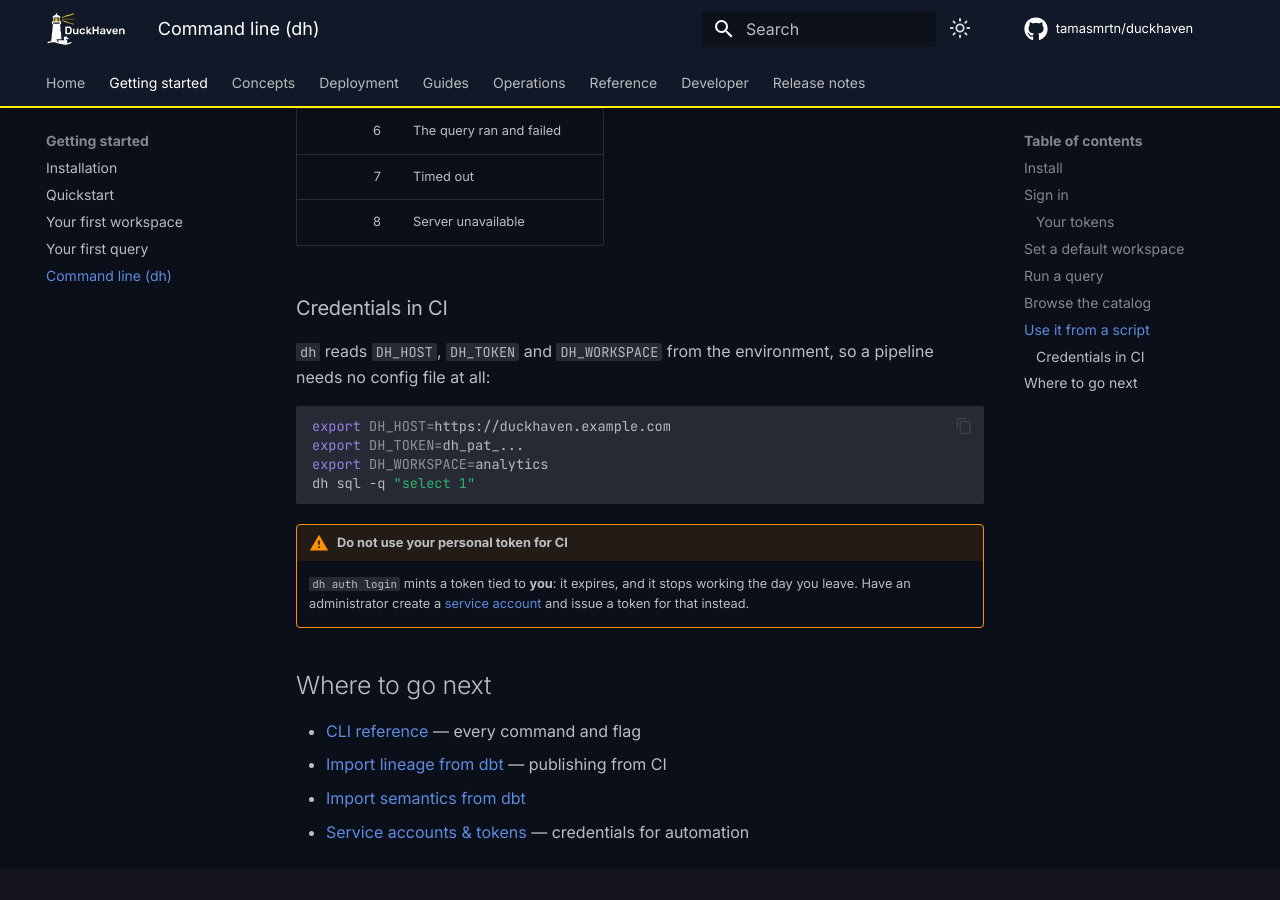
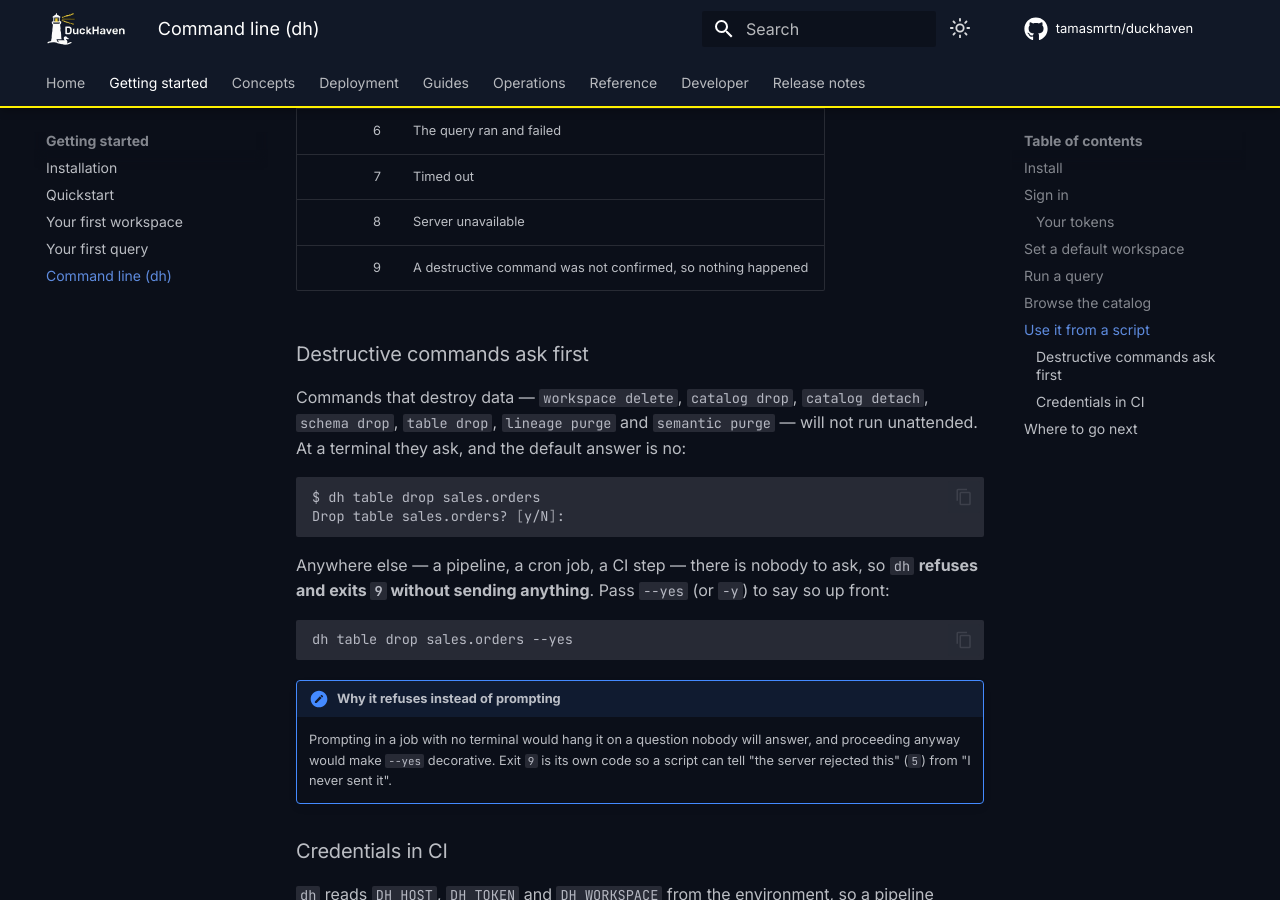
Before and after one commit to tamasmrtn/duckhaven, an MkDocs documentation site: the page built from docs/getting-started/cli-quickstart.md, in a window 1280 px wide and 900 px high, scrolled down 3278 px. Built offline with MkDocs 1.6.1 and Material for MkDocs 9.7.7, drawn with Linux system fonts in a browser that asks for light colours; comment, search, counter and statistics services are not loaded.

Commit message:
Document the CLI confirmation gate and dh agent list
Adds exit code 9, the --yes flag on the seven destructive commands, and the
reference entry for dh agent list, which the generated tree was missing.

````diff
--- a/docs/getting-started/cli-quickstart.md
+++ b/docs/getting-started/cli-quickstart.md
@@ -145,6 +145,30 @@ pipeline can tell bad SQL from a broken CLI or an unreachable server:
 | 6 | The query ran and failed |
 | 7 | Timed out |
 | 8 | Server unavailable |
+| 9 | A destructive command was not confirmed, so nothing happened |
+
+### Destructive commands ask first
+
+Commands that destroy data — `workspace delete`, `catalog drop`, `catalog detach`, `schema drop`,
+`table drop`, `lineage purge` and `semantic purge` — will not run unattended. At a terminal they ask,
+and the default answer is no:
+
+```sh
+$ dh table drop sales.orders
+Drop table sales.orders? [y/N]:
+```
+
+Anywhere else — a pipeline, a cron job, a CI step — there is nobody to ask, so `dh` **refuses and
+exits `9` without sending anything**. Pass `--yes` (or `-y`) to say so up front:
+
+```sh
+dh table drop sales.orders --yes
+```
+
+!!! note "Why it refuses instead of prompting"
+    Prompting in a job with no terminal would hang it on a question nobody will answer, and
+    proceeding anyway would make `--yes` decorative. Exit `9` is its own code so a script can tell
+    "the server rejected this" (`5`) from "I never sent it".
 
 ### Credentials in CI
 
````
Also changed, not shown: docs/reference/cli.md (+17 -0 lines).
